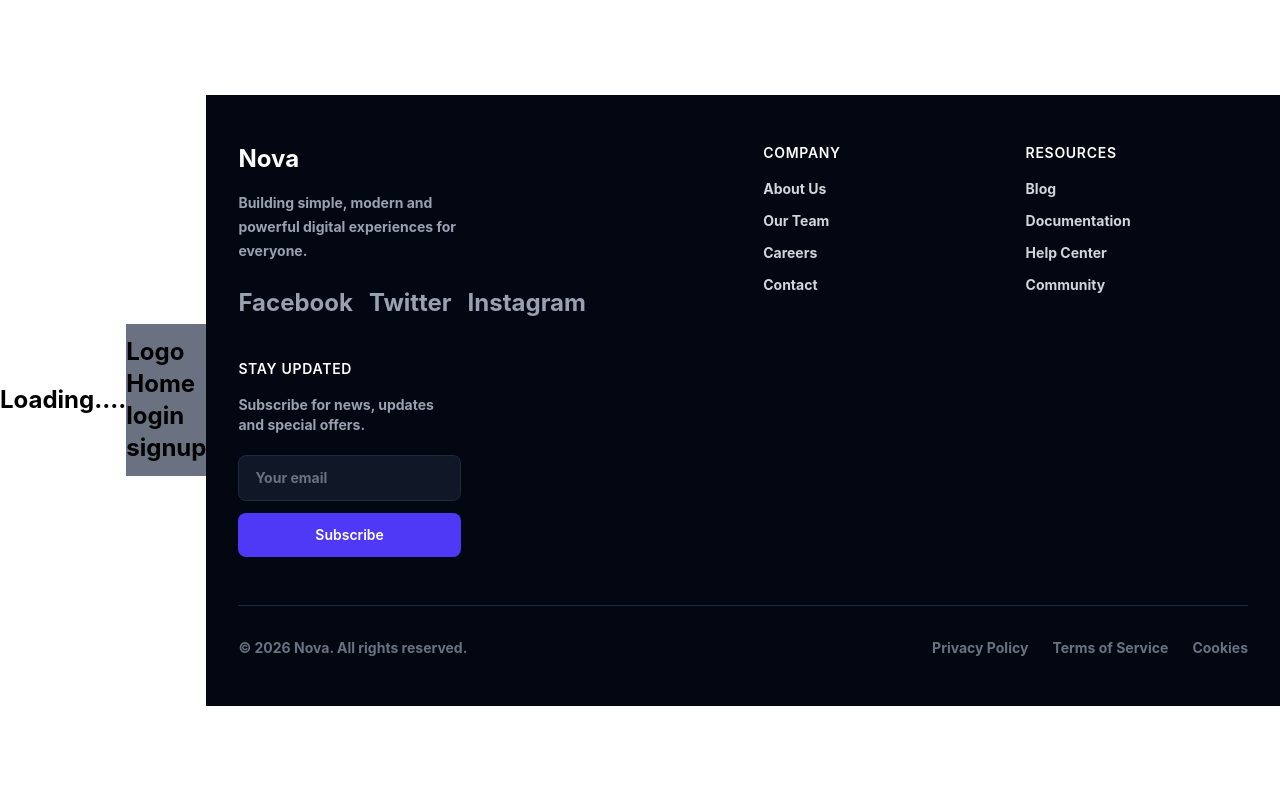
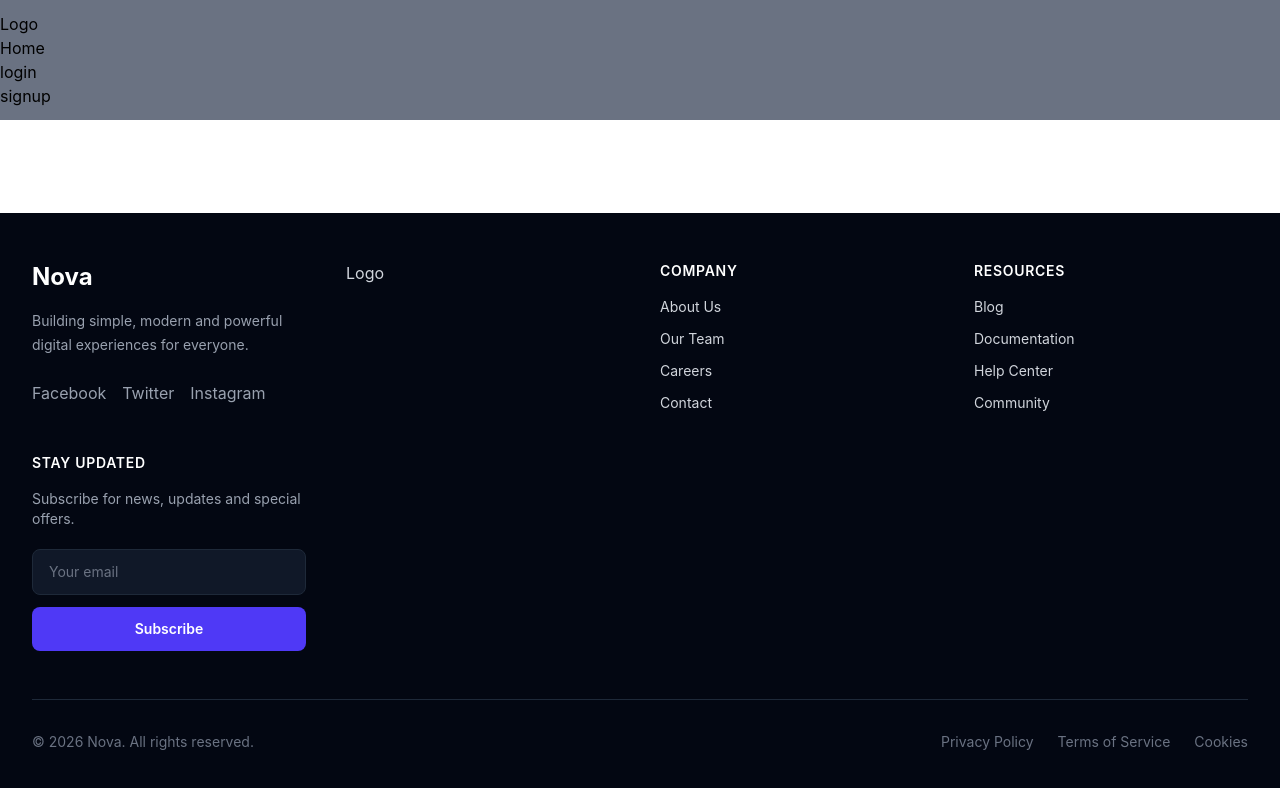
Before and after one commit to RISHABH-cyber-blip/react_chai, a React (Vite) app in the folder 12megablog/: page /login in a window 1280 px wide. Shown: the top 788 px of the page. Built offline with nearby package versions, Linux system fonts and the light colour scheme; no server answers.

Commit message:
fix: update getCurrentUser method to handle unauthorized errors; adjust loading state logic in App component; improve Footer and Header component structure
Signed-off-by: Rishabh <rm1994269@gmail.com>

```diff
--- a/12megablog/src/App.jsx
+++ b/12megablog/src/App.jsx
@@ -11,7 +11,7 @@ const App = () => {
   const dispatch = useDispatch()
 
   useEffect(() => {
-    authService.getCurrentUser(dispatch)
+    authService.getCurrentUser()
     .then((userData)=>{
         if(userData) {
            dispatch(login(userData))
@@ -21,18 +21,21 @@ const App = () => {
         }
     })
     .finally(()=>{setLoading(false)})
-  },[])
+  },[dispatch])
 
-  return !loading ? (
+  return loading ? (
     <div className="flex justify-center items-center h-screen text-2xl font-bold">
-       Loading....
-       <Header />
-       <main>
-         {/*<Outlet />*/}
-       </main>
-       <Footer />
+      Loading....
     </div>
-  ): null
+  ) : (
+    <div className="flex flex-col min-h-screen">
+      <Header />
+      <main className="flex-1">
+        {/*<Outlet />*/}
+      </main>
+      <Footer />
+    </div>
+  )
 
 }
 
--- a/12megablog/src/appwrite/auth.js
+++ b/12megablog/src/appwrite/auth.js
@@ -41,6 +41,13 @@ export class AuthService {
         try {
             return await this.account.get();
         } catch (error) {
+            if (
+                error?.code === 401 ||
+                error?.type === "general_unauthorized_scope" ||
+                (typeof error?.message === "string" && error.message.includes("missing scopes"))
+            ) {
+                return null;
+            }
             console.log("Error in getCurrentUser:", error);
         }
         return null;
--- a/12megablog/src/components/Footer/Footer.jsx
+++ b/12megablog/src/components/Footer/Footer.jsx
@@ -26,7 +26,7 @@ const Footer = () => {
           </Link>
         </div>
       </div>
-      <div>{Logo}</div>
+      <div><Logo width="120px" /></div>
 
       <div>
         <h3 className="text-sm font-semibold uppercase tracking-wider text-white">
--- a/12megablog/src/components/Header/Header.jsx
+++ b/12megablog/src/components/Header/Header.jsx
@@ -1,11 +1,9 @@
 import React from 'react'
-import {container} from '../index.js'
-import {Link} from "react-router-dom"
+import { Link } from "react-router-dom"
 import { useSelector } from 'react-redux'
-import { useNavigate }  from 'react-router-dom'
+import { useNavigate } from 'react-router-dom'
 import LogOutBtn from './LogOutBtn.jsx'
 import Logo from '../Logo'
-
 
 const Header = () => {
   const authStatus=useSelector((state)=>state.auth.status);
@@ -40,11 +38,11 @@ const Header = () => {
   ]
   return (
     <header className="py-3 bg-gray-500">
-      <container>
+      <div className="container mx-auto">
         <nav className="navbar navbar-expand-lg bg-light">
           <div>
             <Link to="/">
-             <Logo className="width-40px"/>
+             <Logo width="40px" />
              </Link>
           </div>
           <ul>
@@ -62,7 +60,7 @@ const Header = () => {
             )}
           </ul>
         </nav>
-      </container>
+      </div>
     </header>
   )
 }
```
